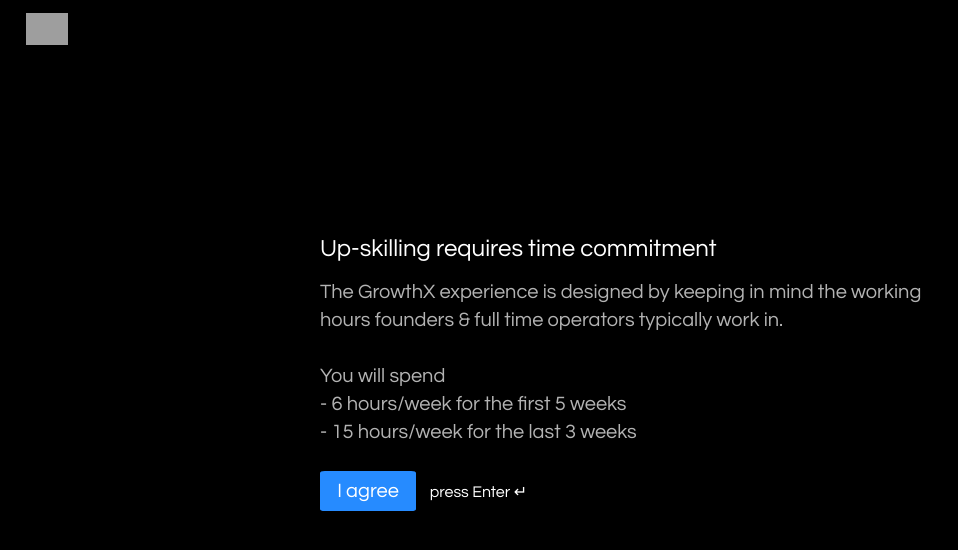
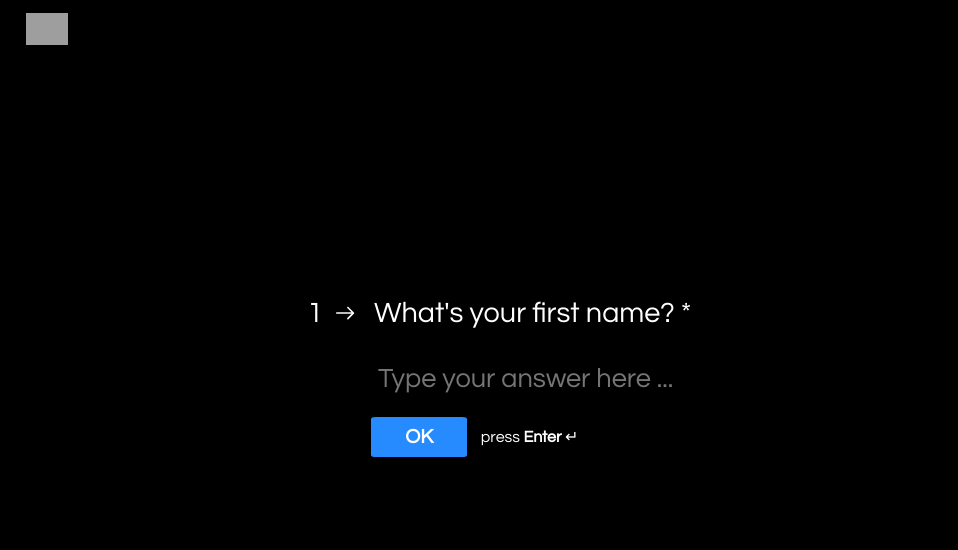
Before and after one commit to singhanuj620/typeform_clone, a React (Create React App) app: page / in a window 1280 px wide. Shown: the top 550 px of the page, without its empty margins (0-958 px from the left). Built offline with nearby package versions, Linux system fonts and the light colour scheme; grey boxes are pictures that could not be loaded.

Commit message:
feat(input-field-question) : added input type question functionality

```diff
--- a/src/App.js
+++ b/src/App.js
@@ -1,25 +1,32 @@
 import { useSelector, useDispatch } from 'react-redux';
 import './App.css';
 import { resetModal } from './slice/modalSlice';
+import { setScreen } from './slice/changeScreenSlice';
 import { useEffect } from 'react';
 import Modal from './Container/Modals/Modal'
 import Navbar from './Component/Navbar/Navbar'
 import Homepage from './Container/Homepage/Homepage'
+import Questions from './Container/Questions/Questions'
 
 const App = () => {
   const { type, fullScreen } = useSelector((state) => state.modal);
+  const { screen } = useSelector((state) => state.screen);
   const dispatch = useDispatch();
 
-  useEffect(() => {
-    setTimeout(() => dispatch(resetModal()), 1500)
-    // eslint-disable-next-line react-hooks/exhaustive-deps
-  }, [])
+  // useEffect(() => {
+  //   setTimeout(() => {
+  //     dispatch(resetModal())
+  //     dispatch(setScreen({ screenName: "homepage" }))
+  //   }, 1500)
+  //   // eslint-disable-next-line react-hooks/exhaustive-deps
+  // }, [])
 
   return (
     <div className="app">
-      {type !== "" && <Modal type={type} fullScreen={fullScreen} />}
+      {/* {type !== "" && <Modal type={type} fullScreen={fullScreen} />} */}
       <Navbar />
-      <Homepage />
+      {/* {screen === "homepage" && <Homepage />} */}
+      {screen === "questions" && <Questions />}
     </div>
   );
 }
--- a/src/Component/Button/Button.js
+++ b/src/Component/Button/Button.js
@@ -1,10 +1,10 @@
 import React from 'react'
 import './Button.css'
 
-const Button = ({ text = "Anuj" }) => {
+const Button = ({ text, onClick, icon }) => {
     return (
-        <div className="button">
-            <div className="button-text">{text}</div>
+        <div className="button" onClick={() => onClick()}>
+            <div className="button-text"><strong>{text}</strong></div>
         </div>
     )
 }
--- /dev/null
+++ b/src/Component/Input/Input.css
@@ -0,0 +1,30 @@
+.input-div{
+    width: 50vw;
+    margin-left: 7rem;
+}
+
+.inp{
+    width: 100%;
+    height: 3rem;
+    background-color: transparent;
+    border: none;
+    font-size: 1.7rem;
+    color: white;
+    font-family: "Questrial", sans-serif;
+}
+
+.inp:focus{
+    outline: none;
+    color: white;
+    border-bottom: 2px solid white;
+}
+
+.ques-btn{
+    display: flex;
+    flex-direction: row;
+    justify-content:flex-start;
+    align-items: center;
+    width: 42%;
+    margin-top: 1%;
+    font-family: "Questrial", sans-serif;
+}
--- /dev/null
+++ b/src/Component/Input/Input.js
@@ -0,0 +1,12 @@
+import React from 'react'
+import './Input.css'
+
+const Input = ({ placeholder, handleInputResponse, value }) => {
+    return (
+        <div className="input-div">
+            <input type="text" className="inp" placeholder={placeholder} value={value} onChange={(e) => handleInputResponse(e)}></input>
+        </div>
+    )
+}
+
+export default Input
--- a/src/Container/Homepage/Homepage.js
+++ b/src/Container/Homepage/Homepage.js
@@ -1,8 +1,32 @@
-import React from 'react'
+import React, { useEffect } from 'react'
 import './Homepage.css'
 import Button from '../../Component/Button/Button'
+import { useDispatch } from 'react-redux';
+import { setScreen } from '../../slice/changeScreenSlice';
 
 const Homepage = () => {
+    const dispatch = useDispatch();
+
+    useEffect(() => {
+        const keyDownHandler = event => {
+            if (event.key === 'Enter') {
+                event.preventDefault();
+                handleStart();
+            }
+        };
+
+        document.addEventListener('keydown', keyDownHandler);
+
+        return () => {
+            document.removeEventListener('keydown', keyDownHandler);
+        };
+        // eslint-disable-next-line react-hooks/exhaustive-deps
+    }, []);
+
+    const handleStart = () => {
+        dispatch(setScreen({ screenName: "questions" }))
+    }
+
     return (
         <div className="homepage">
             <div className="heading homepage-heading">Up-skilling requires time commitment</div>
@@ -16,8 +40,8 @@
                 - 15 hours/week for the last 3 weeks
             </div>
             <div className="homepage-btn">
-                <div><Button text={"I agree"} /></div>
-                <div> &nbsp; &nbsp; press Enter ↵</div>
+                <div><Button text={"I agree"} onClick={handleStart} /></div>
+                <div> &nbsp; &nbsp; press <strong>Enter</strong> ↵</div>
             </div>
         </div>
     )
--- /dev/null
+++ b/src/Container/Questions/Questions.css
@@ -0,0 +1,40 @@
+.svg-ques {
+    width: 0.7em;
+    height: 0.7em;
+}
+
+.svg-ques path,
+.svg-ques polygon,
+.svg-ques rect {
+    fill: #fafafa;
+}
+
+.svg-ques circle {
+    stroke: #ffffff;
+    stroke-width: 1;
+}
+
+.ques{
+    display: flex;
+    justify-content:center;
+    align-items:center;
+    flex-direction:column;
+    height: 94vh;
+    margin-top: -3%;
+}
+
+.ques-title{
+    font-size: 1.8rem;
+    font-family: "Questrial", sans-serif;
+    display: flex;
+    justify-content: flex-start;
+    align-items: center;
+    width: 52%;
+}
+
+.ans{
+    margin-top: 2%;
+    display: flex;
+    justify-content: flex-start;
+    align-items: flex-start;
+}
--- /dev/null
+++ b/src/Container/Questions/Questions.js
@@ -0,0 +1,84 @@
+import React, { useEffect, useState } from 'react'
+import './Questions.css'
+import { questions } from '../../questions'
+import { useSelector, useDispatch } from 'react-redux';
+import Input from '../../Component/Input/Input'
+import Button from '../../Component/Button/Button'
+import { setQuestionNumber } from '../../slice/changeScreenSlice';
+import { setAnswer } from '../../slice/answerSlice';
+
+const Questions = () => {
+    const { questionNumber } = useSelector((state) => state.screen);
+    const question = questions.filter(question => question.id === questionNumber)[0];
+    const dispatch = useDispatch();
+
+    const [inputField, setInputFiled] = useState("");
+
+    const handleInputResponse = (e) => {
+        e.preventDefault();
+        setInputFiled(e.target.value);
+    }
+
+    const answerJSX = (type) => {
+        switch (type) {
+            case "input": return <Input placeholder={question.placeholder} handleInputResponse={handleInputResponse} value={inputField} />
+            default: return <div></div>
+        }
+    }
+
+    useEffect(() => {
+        const keyDownHandler = event => {
+
+            if (event.key === 'Enter') {
+                event.preventDefault();
+                handleStoreAnswer();
+            }
+        };
+
+        document.addEventListener('keydown', keyDownHandler);
+
+        return () => {
+            document.removeEventListener('keydown', keyDownHandler);
+        };
+        // eslint-disable-next-line react-hooks/exhaustive-deps
+    }, []);
+
+    const handleStoreAnswer = () => {
+
+        switch (question.type) {
+            case "input":
+                dispatch(setAnswer({ questionId: question.id, answer: inputField }))
+                setInputFiled("")
+                break
+            default: { }
+        }
+
+        // change question
+        dispatch(setQuestionNumber({ number: questionNumber + 1 }))
+    }
+
+    return (
+        <div className='ques'>
+            <div className='ques-title'>
+                {questionNumber} &nbsp;
+                <svg className="svg-ques" viewBox="0 0 20 20">
+                    <path fill="none" d="M1.729,9.212h14.656l-4.184-4.184c-0.307-0.306-0.307-0.801,0-1.107c0.305-0.306,0.801-0.306,1.106,0
+	l5.481,5.482c0.018,0.014,0.037,0.019,0.053,0.034c0.181,0.181,0.242,0.425,0.209,0.66c-0.004,0.038-0.012,0.071-0.021,0.109
+	c-0.028,0.098-0.075,0.188-0.143,0.271c-0.021,0.026-0.021,0.061-0.045,0.085c-0.015,0.016-0.034,0.02-0.051,0.033l-5.483,5.483
+	c-0.306,0.307-0.802,0.307-1.106,0c-0.307-0.305-0.307-0.801,0-1.105l4.184-4.185H1.729c-0.436,0-0.788-0.353-0.788-0.788
+	S1.293,9.212,1.729,9.212z"></path>
+                </svg>
+                &nbsp; &nbsp;
+                {question.title.text}
+                {question.isRequired && ' *'}
+            </div>
+            <div className="ans">{answerJSX(question.type)}</div>
+            <div className="ques-btn">
+                <div><Button text={"OK"} onClick={handleStoreAnswer} /></div>
+                <div> &nbsp; &nbsp; press <strong>Enter</strong> ↵</div>
+            </div>
+        </div >
+    )
+}
+
+export default Questions
--- /dev/null
+++ b/src/questions.js
@@ -0,0 +1,21 @@
+export const questions = [
+    {
+        id: 1,
+        type: "input",
+        placeholder: "Type your answer here ...",
+        isRequired: true,
+        title: {
+            isDynamic: false,
+            text: "What's your first name?"
+        }
+    },
+    {
+        id: 2,
+        type: "input",
+        isRequired: false,
+        title: {
+            isDynamic: false,
+            text: "last name?"
+        }
+    }
+]
--- /dev/null
+++ b/src/slice/answerSlice.js
@@ -0,0 +1,21 @@
+import { createSlice } from '@reduxjs/toolkit';
+
+export const answerSlice = createSlice({
+    name: 'answer',
+    initialState: [],
+    reducers: {
+        setAnswer: (state, action) => {
+            const { questionId, answer } = action.payload;
+            state.push({
+                id: questionId,
+                answer: answer
+            })
+        },
+    }
+});
+
+// this is for dispatch
+export const { setAnswer } = answerSlice.actions;
+
+// this is for configureStore
+export default answerSlice.reducer;
--- /dev/null
+++ b/src/slice/changeScreenSlice.js
@@ -0,0 +1,29 @@
+import { createSlice } from '@reduxjs/toolkit';
+
+export const changeScreenSlice = createSlice({
+    name: 'screen',
+    initialState: {
+        screen: "questions",
+        questionNumber: 1
+    },
+    reducers: {
+        setScreen: (state, action) => {
+            const { screenName } = action.payload;
+            state.screen = screenName
+        },
+        setQuestionNumber: (state, action) => {
+            const { number } = action.payload
+            state.questionNumber = number
+        },
+        resetScreen: (state) => {
+            state.screen = "homepage"
+            state.questionNumber = 0
+        },
+    }
+});
+
+// this is for dispatch
+export const { setScreen, setQuestionNumber, resetScreen } = changeScreenSlice.actions;
+
+// this is for configureStore
+export default changeScreenSlice.reducer;
--- a/src/slice/index.js
+++ b/src/slice/index.js
@@ -1,7 +1,11 @@
 import modal from './modalSlice';
 import test from './testSlice'
+import screen from './changeScreenSlice'
+import answer from './answerSlice'
 
 export {
+    answer,
     modal,
+    screen,
     test
 }
```
Also changed, not shown: src/Assets/check.png (added).
